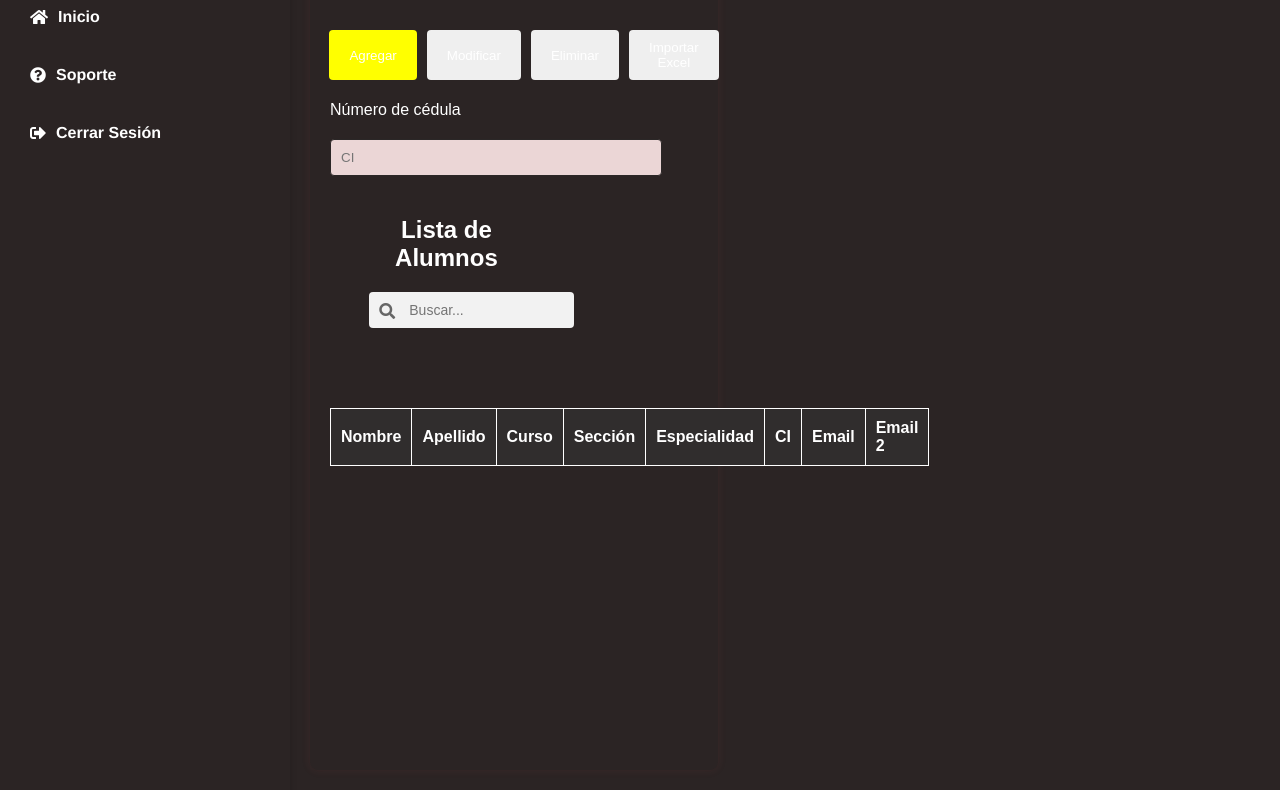
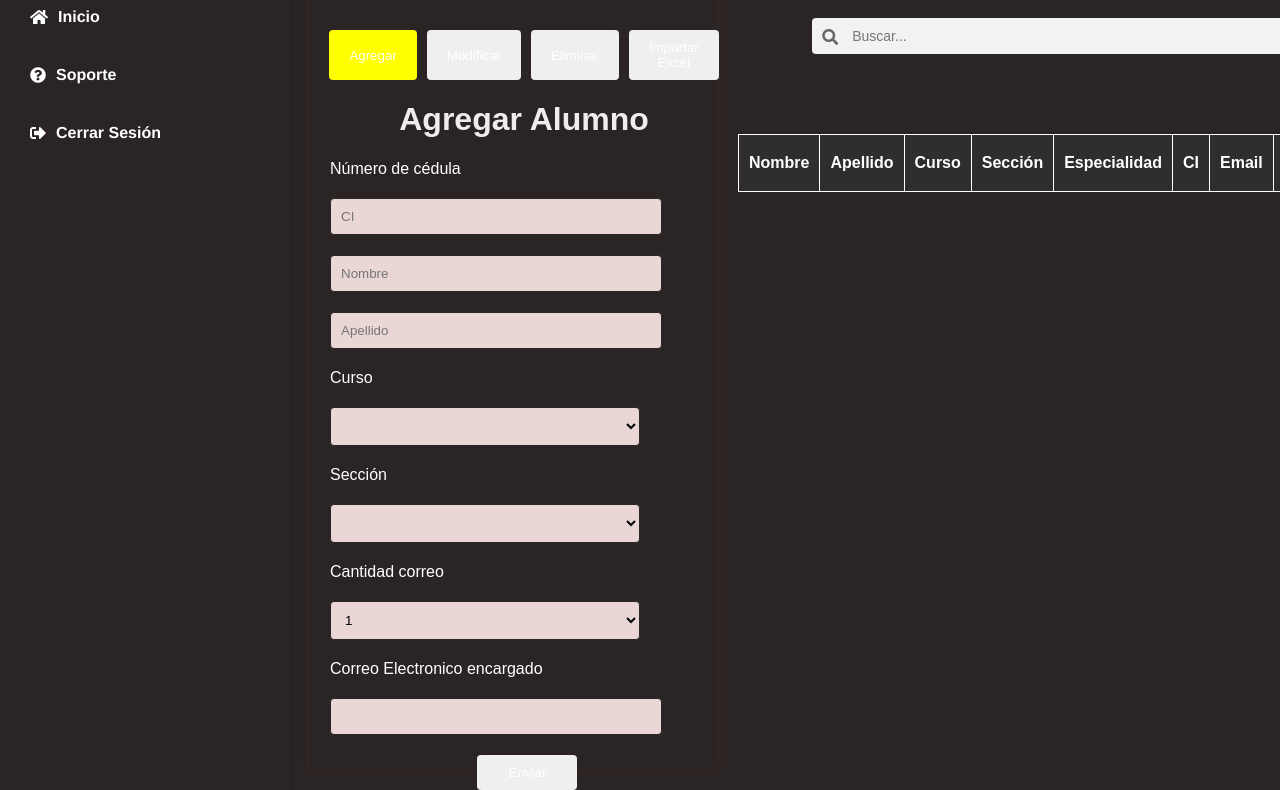
Before and after one commit to Mantaraya27/Proyecto-Institucional-de-Gestion, a Flask app: page /1/alumnos in a window 1280 px wide. Shown: the part 70-860 px from the top of the page. Run offline with Flask 3, Linux system fonts and the light colour scheme; the visitor is signed in with stand-in values (Sample User, id 1); tables that the repository leaves empty or names only in its code hold one stand-in row (values such as "Sample post"); lists and menus that the app fills with data are empty; some libraries are stand-ins or nearby versions.

Commit message:
actualizacionv2

```diff
--- a/app.py
+++ b/app.py
@@ -2152,12 +2152,26 @@
         if file.filename == '':
             return jsonify({'status': 'error', 'message': 'No selected file'}), 400
         if file and file.filename.endswith(('.xlsx', '.xls')):
-            df = pd.read_excel(file, skiprows=2)
+            df = pd.read_excel(file, skiprows=1)
             lista_datos = df.values.tolist()
             print(lista_datos)
             try:
                 for datos in lista_datos:
-                    if pd.isna(datos[6]):
+                    if pd.isna(datos[6]) and pd.isna(datos[5]):
+                        cur.execute("SELECT * FROM alumno WHERE ci = %s", (datos[4],))
+                        alumno = cur.fetchone()
+                        if alumno:
+                            cur.execute("""
+                                    UPDATE alumno
+                                    SET nombre = %s, apellido = %s, curso = %s, seccion = %s, especialidad = %s, correo_encargado = Null, Correo_encargado2 = NULL
+                                    WHERE ci = %s
+                                """, (datos[0], datos[1], datos[2], datos[3], session['espe'], datos[5]))
+                        else:
+                            cur.execute("""
+                                    INSERT INTO alumno (nombre, apellido, curso, seccion, especialidad, ci)
+                                    VALUES (%s, %s, %s, %s, %s, %s)
+                                """, (datos[0], datos[1], datos[2], datos[3], session['espe'], datos[4]))
+                    elif pd.isna(datos[6]):
                         cur.execute("SELECT * FROM alumno WHERE ci = %s", (datos[4],))
                         alumno = cur.fetchone()
                         if alumno:
--- a/templates/alumno.html
+++ b/templates/alumno.html
@@ -535,31 +535,16 @@
             <option value="2">2</option>
             {% endif %}
           </select>
-          <p class="formTitle">Número de cedula</p>
-          <input
-            type="text"
-            name="ci"
-            id="ci"
-            placeholder="CI"
-            required
-            oninput="this.value = this.value.replace(/[^0-9]/g, '');"
-          />
-          <p class="formTitle">Cantidad de correos</p>
-          <select id="cantidadCorreo">
+          <p class="formTitle">Cantidad correo</p>
+          <select id="cantidadCorreo" name="cantidadCorreo">
             <option value="1">1</option>
             <option value="2">2</option>
           </select>
+          <p class="formTitle">Correo Electronico encargado</p>
+          <input type="email" name="correo_encargado" id="correo_encargado" required />
+          <div id="extraCorreo"></div>
+        </div>
 
-          <p class="formTitle">Correo Electronico encargado</p>
-          <input
-            type="email"
-            name="correo_encargado"
-            id="correo_encargado"
-            required
-          />
-
-          <div id="extraCorreo"></div>
-          <!-- Este campo oculto debe estar presente solo en modo de edición -->
         <input
           type="hidden"
           id="current_ci"
@@ -570,6 +555,8 @@
 
         <button type="submit" onclick="validar_alumno(event)">Enviar</button>
       </form>
+
+
 
         <form
           id="deleteForm"
@@ -602,7 +589,6 @@
             Enviar
           </button>
         </form>
-
         <form
           id="excelForm"
           action="{{ url_for('cargar_datos') }}"
@@ -656,7 +642,7 @@
               <td>{{ alumno[5] }}</td>
               <td>{{ alumno[6] }}</td>
               <td>{{ alumno[7] }}</td>
-              <td>{{ alumno[8] if alumno[8] else 'Vacio'}}</td>
+              <td>{{ alumno[8] }}</td>
             </tr>
             {% endfor %}
           </tbody>
@@ -774,14 +760,14 @@
             if (this.value == "2") {
                 console.log("添加第二个 Correo Electronico encargado"); // 调试信息
 
-            var newTitle = document.createElement("p");
-            newTitle.className = "formTitle";
-            newTitle.textContent = "Correo Electronico encargado";
+                var newTitle = document.createElement('p');
+                newTitle.className = 'formTitle';
+                newTitle.textContent = 'Correo Electronico encargado';
 
-            var newInput = document.createElement("input");
-            newInput.type = "email";
-            newInput.name = "correo_encargado_2";
-            newInput.id = "correo_encargado_2";
+                var newInput = document.createElement('input');
+                newInput.type = 'email';
+                newInput.name = 'correo_encargado_2';
+                newInput.id = 'correo_encargado_2';
                 newInput.required = true;
 
                 extraCorreoDiv.appendChild(newTitle);
@@ -796,8 +782,6 @@
   const form = document.getElementById("studentForm");
   const deleteForm = document.getElementById("deleteForm");
   const excelForm = document.getElementById("excelForm");
-  const form = document.getElementById("studentForm");
-  const deleteForm = document.getElementById("deleteForm");
 
   if (!form || !deleteForm || !excelForm) {
           console.error("Forms not found");
@@ -829,7 +813,6 @@
   form.reset();
   deleteForm.reset();
   excelForm.reset();
-
   if (mode === "add") {
     form.style.display = "block";
     deleteForm.style.display = "none";
@@ -892,6 +875,83 @@
         }
       }
 
+// Función para manejar la visibilidad del campo adicional de correo electrónico
+function handleCorreoCountChange() {
+  const cantidadCorreo = document.getElementById("cantidadCorreo").value;
+  const extraCorreoDiv = document.getElementById("extraCorreo");
+
+  if (cantidadCorreo === "2") {
+    extraCorreoDiv.style.display = "block";
+    if (!document.getElementById("correo_encargado2")) {
+      extraCorreoDiv.innerHTML = `
+        <p class="formTitle">Correo Electrónico Adicional</p>
+        <input type="email" name="correo_encargado2" id="correo_encargado2" />
+      `;
+    }
+  } else {
+    extraCorreoDiv.style.display = "none";
+  }
+}
+
+// Asignar el evento change al campo de "Cantidad de correos"
+document.getElementById("cantidadCorreo").addEventListener("change", handleCorreoCountChange);
+
+// Llamada a setFormMode para mostrar el modo de agregar por defecto al cargar la página
+window.onload = function() {
+  setFormMode("add");
+};
+
+
+
+
+  function loadStudentData() {
+    const ci = document.getElementById("ci").value;
+
+    if (ci && document.getElementById("form_mode").value === "edit") {
+      fetch(`/get_student_data?ci=${ci}`)
+        .then(response => {
+          if (!response.ok) {
+            throw new Error('Network response was not ok');
+          }
+          return response.json();
+        })
+        .then(data => {
+          if (data.error) {
+            console.error("Error loading student data:", data.error);
+            return;
+          }
+
+          document.getElementById("otherFields").style.display = "block";
+          document.getElementById("extraCorreo").style.display = data.correo_encargado2 ? "block" : "none";
+
+          document.getElementById("nombre").value = data.nombre || '';
+          document.getElementById("apellido").value = data.apellido || '';
+          document.getElementById("curso").value = data.curso || '';
+          document.getElementById("seccion").value = data.seccion || '';
+          document.getElementById("correo_encargado").value = data.correo_encargado || '';
+
+          const extraCorreoDiv = document.getElementById("extraCorreo");
+          extraCorreoDiv.innerHTML = '';
+          if (data.correo_encargado2) {
+            extraCorreoDiv.innerHTML = `
+              <p class="formTitle">Correo Electrónico Adicional</p>
+              <input type="email" name="correo_encargado2" id="correo_encargado2" value="${data.correo_encargado2 || ''}" />
+            `;
+          }
+        })
+        .catch(error => {
+          console.error("Error loading student data:", error);
+        });
+    }
+  }
+
+  // Asignar el evento input al campo C.I. para cargar datos en modo de edición
+  document.getElementById("ci").addEventListener("input", loadStudentData);
+
+
+
+
+
       function validar_campos_vacios() {
         const nombre = document.getElementById("nombre").value.trim();
         const apellido = document.getElementById("apellido").value.trim();
@@ -914,6 +974,7 @@
         }
         return true;
       }
+
 
       function validarEmail(email) {
         const emailPattern = /^[^\s@]+@[^\s@]+\.(com)$/; // Permite .com, .org, .net, .edu
@@ -1065,11 +1126,8 @@
 
     const ci = document.getElementById("ci").value.trim();
     const email = document.getElementById("correo_encargado").value.trim();
-        const correoEncargado2Element =
-          document.getElementById("correo_encargado_2");
-        const email2 = correoEncargado2Element
-          ? correoEncargado2Element.value.trim()
-          : null;
+    const correoEncargado2Element = document.getElementById("correo_encargado_2");
+    const email2 = correoEncargado2Element ? correoEncargado2Element.value.trim() : null;
     const formMode = document.getElementById("form_mode").value; // Obtener el modo del formulario
     const espe = document.getElementById("espe").value;
 
@@ -1178,16 +1236,8 @@
         // Si todas las validaciones son correctas, enviar el formulario
         Swal.fire({
             icon: "success",
-            title:
-              formMode === "add"
-                ? "Éxito"
-                : formMode === "edit"
-                ? "Actualización exitosa"
-                : "Operación realizada",
-            text:
-              formMode === "add"
-                ? "Alumno añadido con éxito."
-                : "Alumno modificado con éxito.",
+            title: formMode === "add" ? "Éxito" : formMode === "edit" ? "Actualización exitosa" : "Operación realizada",
+            text: formMode === "add" ? "Alumno añadido con éxito." : "Alumno modificado con éxito.",
             timer: 3000,
             showConfirmButton: false,
             timerProgressBar: true,
@@ -1206,6 +1256,9 @@
         });
     }
 }
+
+
+
     </script>
   </body>
 </html>
```
Lines whose indentation alone changed are shown as unchanged.
